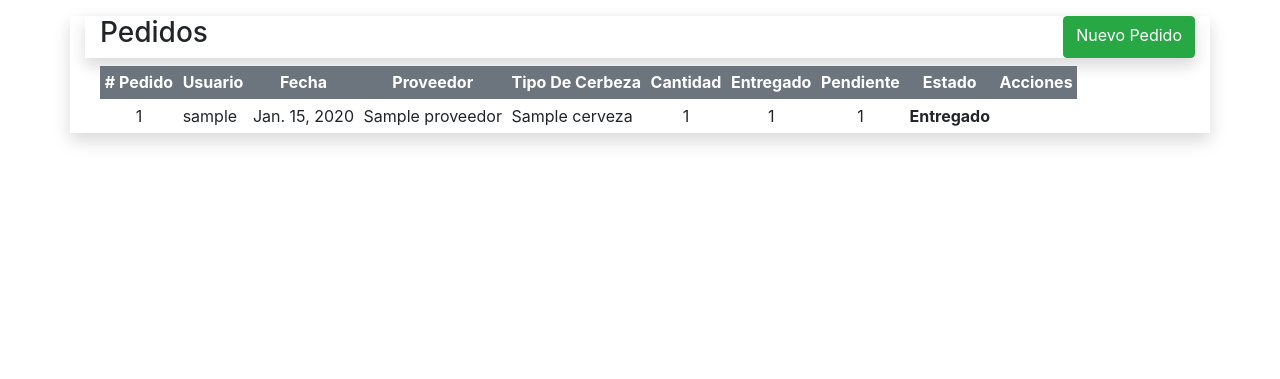
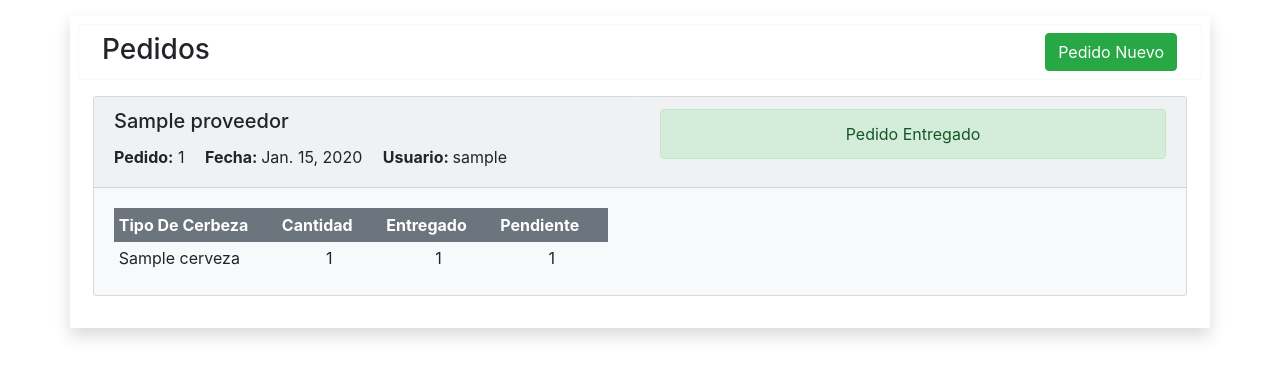
Before and after one commit to rodrigo-amc/i12-Khronos, a Django app: page /pedidos in a window 1280 px wide. Shown: the part 60-439 px from the top of the page. Run offline with Django 3.2, Linux system fonts and the light colour scheme; a user stored in the database is signed in; tables that the repository leaves empty hold one stand-in row (values such as "Sample post"); some libraries are stand-ins or nearby versions.

Commit message:
Muestro Listado De Ingresos. Edito Listado De Pedidos. Dejo de usar el template 'ingresos.html. ya que repetia el listado de pedidos y no tenia sentido usarlo.'

```diff
--- a/Pedidos/templates/Pedidos/menu.html
+++ b/Pedidos/templates/Pedidos/menu.html
@@ -65,7 +65,7 @@
                     </li> -->
 
                     <li class="nav-item">
-                        <a href=" {% url 'IngresosList' %} " class="nav-link" > Ingresos</a>
+                        <a href=" {% url 'listarIngresos' %} " class="nav-link" > Ingresos</a>
                     </li>
 
                     <li class="nav-item"><a href="{% url 'logout' %}" class="nav-link">Cerrar Sesión</a></li>
--- a/Pedidos/templates/Pedidos/pedidoBarriles.html
+++ b/Pedidos/templates/Pedidos/pedidoBarriles.html
@@ -41,9 +41,8 @@
         <div class="modal-footer">
             <!--EL BOTON DE ACEPTAR SE DEBE CAMBIAR A SUBMIT CUANDO SE IMPLEMENTE-->
             <input type="submit" class="btn btn-info" value="Aceptar">
-            <a href="{% url 'IngresosList' %}" class="btn btn-danger">Cancelar</a>
+            <a href="{% url 'Pedidos' %}" class="btn btn-danger">Cancelar</a>
         </div>
-
     </form>
 </div>
 
--- a/Pedidos/templates/Pedidos/pedidosListado.html
+++ b/Pedidos/templates/Pedidos/pedidosListado.html
@@ -2,66 +2,85 @@
 
 
 {% block principal %}
-    <!-- Contenedor De Toda La Página -->
-    <div class="container-fluid my-3 center">
+    <!-- Listado De Pedidos -->
+    <div class="container-fluid my-3 center p-2">
 
         <!-- Encabezado De la Grilla -->
-        <div class="row shadow">
-            <span class="col-6 h3">Pedidos</span>
+        <div class="row border border-light">
+            <span class="col-6 h3 m-2">Pedidos</span>
 
-            <a class="btn btn-success ml-auto" href="#selecProv" data-toggle="modal"><span>Nuevo Pedido</span></a>
+            <a class="btn btn-success ml-auto mr-4 m-2" href="#selecProv" data-toggle="modal"><span>Pedido Nuevo</span></a>
         </div> <!-- Fin Encabezado De la Grilla -->
 
-        <!-- Tabla Grilla -->
-        <table id="tblPedidos" class="table-sm table-responsive table-hover my-2">
+        {% for pedido in lstPedidos %}
+            <div class="card bg-light mb-4 mt-3">
+                <div class="container">
+                    <div class="row">
+                        <div class="card-header col-md-6">
+                            <h5 class="card-title">{{pedido.proveedor}}</h5>
+                            <span class="mr-3"> <b>Pedido:</b> {{pedido.id}}</span>
+                            <span class="mr-3"> <b>Fecha: </b> {{pedido.fecha}}</span>
+                            <span class="mr-3"> <b>Usuario: </b> {{pedido.usuario}}</span>
+                        </div>
+
+                        {% if pedido.entregado %}
+                            <div class="card-header col-md-6">
+                                <div class="alert alert-success text-center">
+                                    Pedido Entregado
+                                </div>
+                            </div>
+                        {% else %}
+                            <div class="card-header col-md-6">
+                                <div class="alert alert-warning text-center">
+                                    Pedido <b>Pendiente</b>
+                                </div>
+                            </div>
+                        {% endif %}
+
+                    </div>
+                </div>
+
+                <div class="card-body">
+                    <div class="row">
+                        <div class="col-6">
+                            <table id="tblPedidos" class="table-sm table-responsive table-hover">
                                 <thead class="table-dark bg-secondary">
                                     <tr>
-                    <th class="text-center" scope="col"># Pedido</th>
-                    <th class="text-center" scope="col">Usuario</th>
-                    <th class="text-center" scope="col">Fecha</th>
-                    <th class="text-center" scope="col">Proveedor</th>
-                    <th class="text-center" scope="col">Tipo De Cerbeza</th>
-                    <th class="text-center" scope="col">Cantidad</th>
-                    <th class="text-center" scope="col">Entregado</th>
-                    <th class="text-center" scope="col">Pendiente</th>
-                    <th class="text-center" scope="col">Estado</th>
-                    <th class="text-center" scope="col">Acciones</th>
+                                        <th class="text-center" scope="col"><span class="mr-4">Tipo De Cerbeza</span></th>
+                                        <th class="text-center" scope="col"><span class="mr-4">Cantidad</span></th>
+                                        <th class="text-center" scope="col"><span class="mr-4">Entregado</span></th>
+                                        <th class="text-center" scope="col"><span class="mr-4">Pendiente</span></th>
                                     </tr>
                                 </thead>
-
                                 <tbody>
 
-                {% for pedido in lstPedidos %}
                                     {% for linea in pedido.lineapedido_set.all %}
                                         <tr>
-                            <td scope="row" class="text-center"> {{pedido.id}} </td>
-                            <td> {{pedido.usuario}} </td>
-                            <td class="text-center"> {{pedido.fecha}} </td><!--Fecha-->
-                            <td> {{pedido.proveedor}} </td><!--Proveedor-->
                                             <td> {{linea}} </td><!--Tipo Cerveza-->
                                             <td class="text-center"> {{linea.cantidad}} </td><!--Cantidad-->
                                             <td class="text-center"> {{linea.entregado}} </td><!--Entregado-->
                                             <td class="text-center"> {{linea.pendiente}} </td><!--Pendiente-->
-
-
-                            {% if pedido.entregado %}
-                                <td class="text-center"><b>Entregado</b></td><!--Estado Del Pedido-->
-                            {% else %}
-                                <td class="text-center">Pendiente</td><!--Estado Del Pedido-->
-                                <td class="text-center">
-                                    <a href="#editar" data-toggle="modal"><i class="material-icons text-warning" data-toggle="tooltip" title="Editar">&#xE254;</i></a>
-                                    <a href="#borrar" data-toggle="modal"><i class="material-icons text-danger" data-toggle="tooltip" title="Borrar">&#xE872;</i></a>
-                                </td>
-                            {% endif %}
                                         </tr>
-                    {% endfor %}
                                     {% endfor %}
 
                                 </tbody>
+                            </table>
+                        </div>
+                        <div class="col-6 text-center align-middle">
 
-        </table> <!-- Fein Tabla Grilla -->
+                            {% if pedido.entregado == False %}
+                                <a href="#" class="btn btn-warning mr-2">Editar Pedido</a>
+                                <a href="{% url 'crearIngreso' pedido.id %}" class="btn btn-success mr-2">Ingresar Pedido</a>
+                                <a href="#" class="btn btn-danger mr-2">Borrar Pedido</a>
+                            {% endif %}
 
-    </div> <!-- Fin Contenedor De Toda La Página -->
+                        </div>
+                    </div>
+                </div>
+            </div>
+        {% endfor %}
+
+    </div> <!-- Fin Listado De Pedidos -->
 
     <!-- MODAL PARA ENVIAR EL ID DEL PROVEEDOR A LA VISTA DE NUEVO PEDIDO -->
 	<div id="selecProv" class="modal fade">
```
Also changed, not shown: Pedidos/templates/Pedidos/ingresoListado.html (+37 -20 lines), Pedidos/templates/Pedidos/pedidoTablaIngreso.html (+6 -1 lines). Lines whose indentation alone changed are shown as unchanged.
